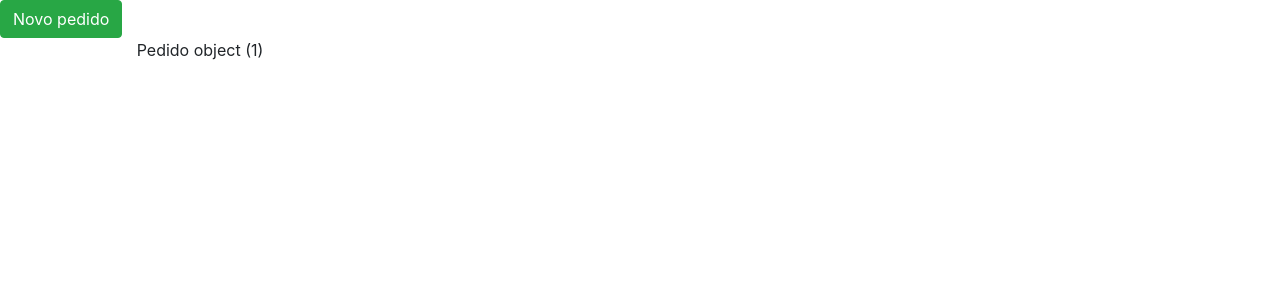
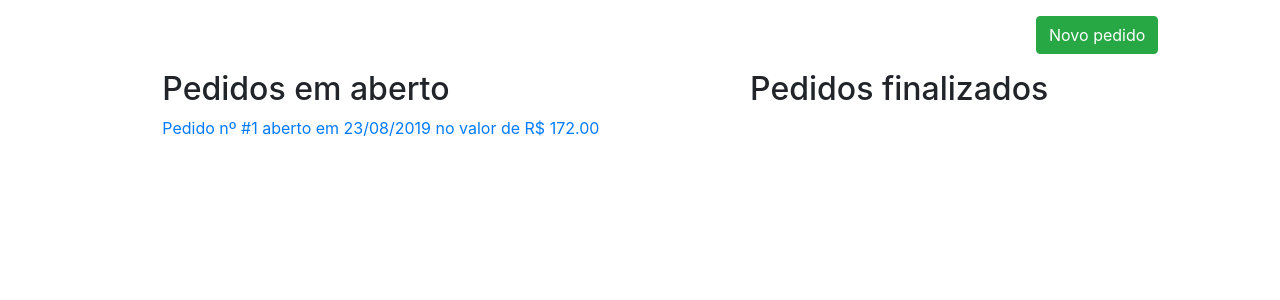
Before and after one commit to VitorLorente/exemplos_forms_django, a Django app: page / in a window 1280 px wide. Shown: the top 300 px of the page. Run offline with Django 3.2, Linux system fonts and the light colour scheme; data comes from the database, SQL or seed files in the repository; some libraries are stand-ins or nearby versions.

Commit message:
Backend para home, detalhe do pedido, novo pedido, novos item pedido finalizados. Falta estilização.

```diff
--- a/blocoPedidos/blocoPedidos/urls.py
+++ b/blocoPedidos/blocoPedidos/urls.py
@@ -17,15 +17,16 @@ from django.contrib import admin
 from django.urls import path
 from core.views import (
     PedidoDetailView, PedidoUpdateView, delete_item_pedido,
-    lancar_desconto, HomeView, NovoPedidoFormView
+    lancar_desconto, HomeView, NovoPedidoFormView, finalizar_pedido
 )
 
 urlpatterns = [
     path('admin/', admin.site.urls),
     path('', HomeView.as_view(), name='home'),
-    path('pedido/<int:pk>/', PedidoDetailView.as_view(), name='pedido'),
     path('novo-pedido/', NovoPedidoFormView.as_view(), name='inicio-novo-pedido'),
     path('novo-pedido/<int:pk>/', PedidoUpdateView.as_view(), name='novo-pedido'),
     path('pedido/remover-item/', delete_item_pedido, name='remover-pedidos'),
-    path('pedido/lancar-desconto/', lancar_desconto, name='lancar-desconto')
+    path('pedido/lancar-desconto/', lancar_desconto, name='lancar-desconto'),
+    path('pedido/finalizar/', finalizar_pedido, name='finalizar-pedido'),
+    path('pedido/<int:pk>/', PedidoDetailView.as_view(), name='pedido'),
 ]
--- a/blocoPedidos/core/models.py
+++ b/blocoPedidos/core/models.py
@@ -23,7 +23,6 @@ class Pedido(models.Model):
 
     @property
     def total(self):
-        getcontext().prec = 4
         total = sum(
             [item.valor_final for item in self.pedidoproduto_set.all()]
         )
@@ -31,11 +30,15 @@ class Pedido(models.Model):
         if self.desconto > 0:
             descontado = Decimal((self.desconto / 100) * total)
 
-        return Decimal(total - descontado)
+        return total - descontado
 
     @property
     def numero(self):
         return f"#{self.pk}"
+
+    def __str__(self):
+        total = ("%.2f" % self.total)
+        return f"Pedido nº {self.numero} aberto em {self.data.strftime('%d/%m/%Y')} no valor de R$ {total}"
 
 
 class PedidoProduto(models.Model):
--- a/blocoPedidos/core/templates/home.html
+++ b/blocoPedidos/core/templates/home.html
@@ -1,17 +1,26 @@
 {% extends 'base.html' %}
 {% load static %}
 {% block content %}
-<a class="btn btn-success" href="/novo-pedido/">Novo pedido</a>
-<div class="container d-flex justify-content-between col-10">
-    <div class="col-6">
-        {% for pedido in pedidos_abertos %}
-            {{pedido}}
-        {% endfor %}
+
+<div class="container d-flex justify-content-end col-10 mt-3">
+    <a class="btn btn-success" href="/novo-pedido/">Novo pedido</a>
+</div>
+<div class="container d-flex justify-content-between col-10 mt-3">
+    <div class="col-6 d-flex container">
+        <div style="margin: 0 auto;">
+            <h2>Pedidos em aberto</h2>
+            {% for pedido in pedidos_abertos %}
+            <a href="{% url 'novo-pedido' pedido.pk %}">{{pedido}}</a><br>
+            {% endfor %}
+        </div>
     </div>
-    <div class="col-6">
-        {% for pedido in pedidos_finalizados %}
-            {{pedido}}
-        {% endfor %}
+    <div class="col-6 d-flex container">
+        <div style="margin: 0 auto;">
+            <h2>Pedidos finalizados</h2>
+            {% for pedido in pedidos_finalizados %}
+                <a href="{% url 'pedido' pedido.pk %}">{{pedido}}</a><br>
+            {% endfor %}
+        </div>
     </div>
 </div>
 
--- a/blocoPedidos/core/views.py
+++ b/blocoPedidos/core/views.py
@@ -44,7 +44,6 @@ class NovoPedidoFormView(FormView):
 
 
 class PedidoDetailView(DetailView):
-
     model = Pedido
 
     def get_template_names(self):
@@ -91,3 +90,12 @@ def lancar_desconto(request):
         Pedido.objects.filter(pk=pk).update(desconto=desconto)
 
         return HttpResponseRedirect(reverse("novo-pedido", kwargs={'pk': pk}))
+
+
+def finalizar_pedido(request):
+    if request.POST:
+        import pdb; pdb.set_trace()
+        pk = request.POST["pk"]
+        Pedido.objects.filter(pk=pk).update(finalizado=True)
+
+        return HttpResponseRedirect(reverse("pedido", kwargs={'pk': pk}))
```
Also changed, not shown: blocoPedidos/core/templates/form_pedido.html (+13 -3 lines).
